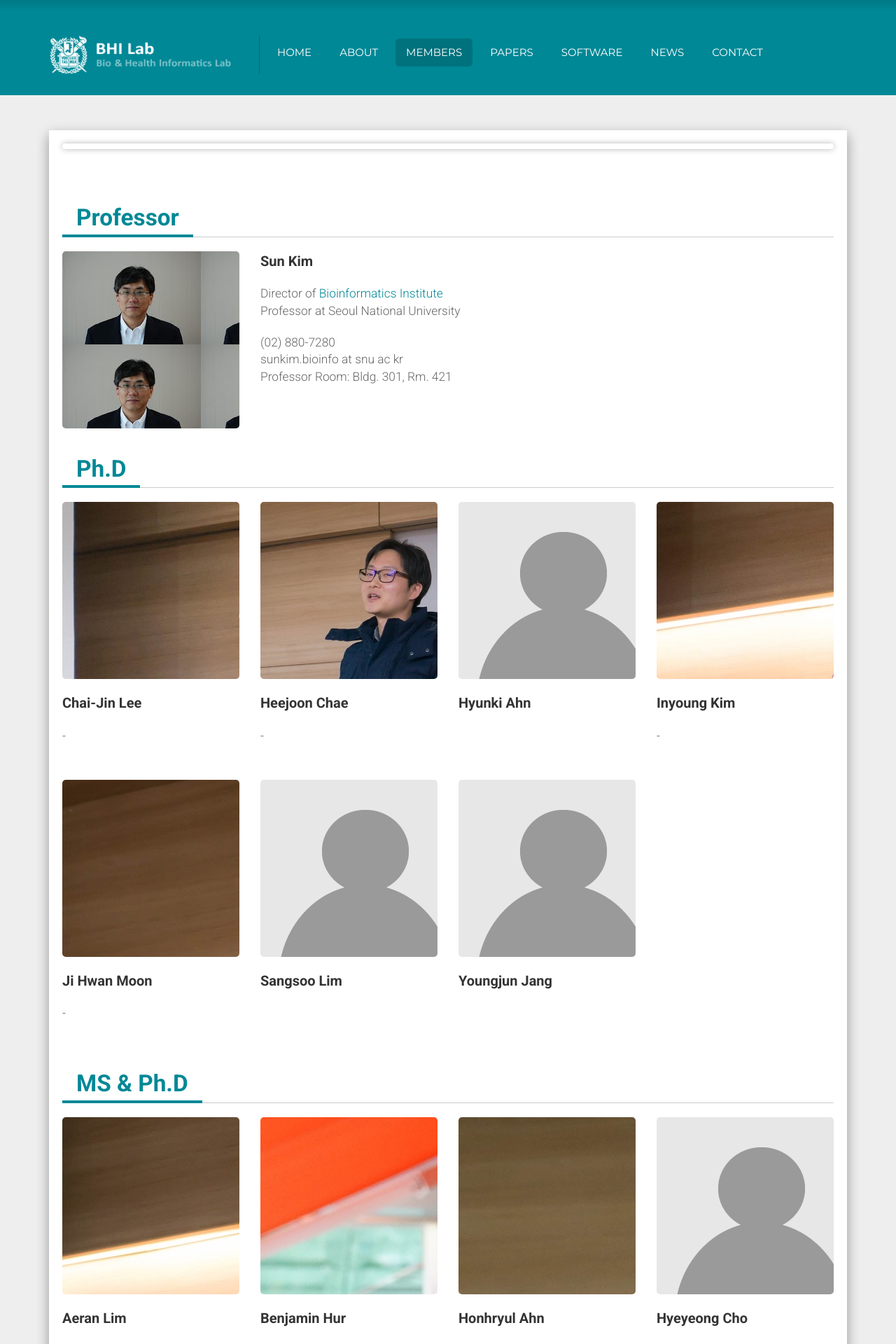
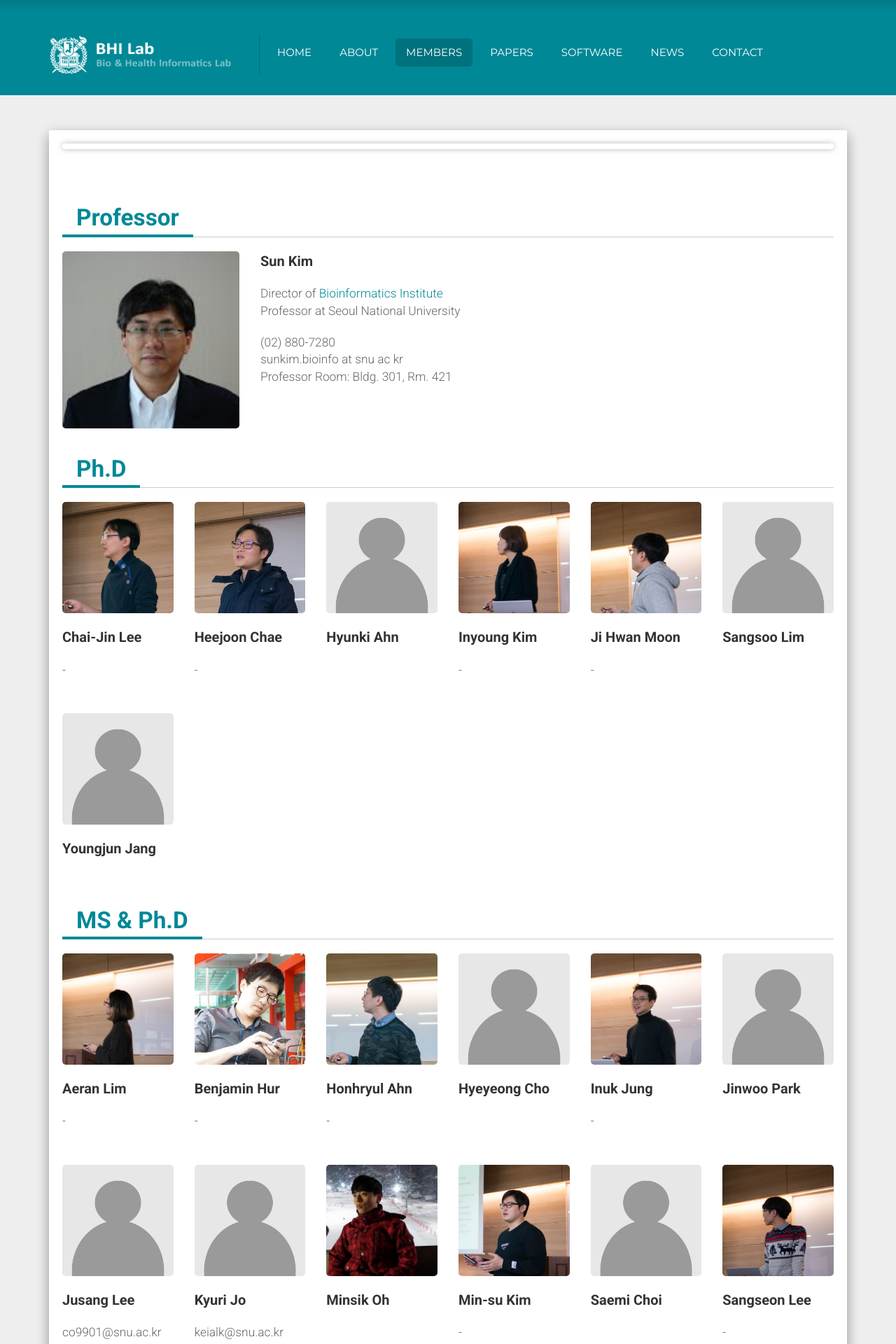
Before and after one commit to solanoon/bhi-kimlab.github.io, a Jekyll site: the page built from members.md, in a window 1280 px wide. Shown: the top 1920 px of the page at 70% size. Built offline with Jekyll 4.4.1, drawn with Linux system fonts in a browser that asks for light colours; nearby versions of some CDN libraries.

Commit message:
modified member page col to 6 / background-size safari compatibility updated

```diff
--- a/_includes/member_thumb.html
+++ b/_includes/member_thumb.html
@@ -2,11 +2,11 @@
     <div class="row members">
     {% assign idx=0 %}
     {% for member in include.members %}
-    <div class="col-md-3 col-sm-6 member">
+    <div class="col col-md-2 col-sm-2 col-xs-12 member">
       {% if include.img %}
       {% assign member_img="unknown.png" %}
       {% if member.img %}{% assign member_img=member.img %}{% endif %}
-      <div class="bg-cover member_img" style="background-image: url({{ site.baseurl }}/static/img/member/{{ member_img }}) !important">
+      <div class="bg-cover member_img" style="background-image: url({{ site.baseurl }}/static/img/member/{{ member_img }}) !important; background-size: 100%; background-size: cover;">
         <a class="" href="..{{ member.url }}">
         <img class="active_img" src="{{ site.baseurl }}/static/img/transparent.png">
         </a>
@@ -14,9 +14,10 @@
       {% endif %}
       <div class="member_desc"><span class="name"><a href="..{{ member.url }}">{{ member.title }}</a></span></div>
       <div class="member_desc">{{ member.contact }}</div>
+      <div class="member_desc">{{ member.summary }}</div>
     </div>
     {% assign idx=idx | plus:1 %}
-    {% assign mo= idx|modulo:4 %}
+    {% assign mo= idx|modulo:6 %}
     {% if mo == 0 %}<div class="clear"></div>{% endif %}
     {% endfor %}
     </div> <!-- row -->
--- a/static/css/main.css
+++ b/static/css/main.css
@@ -278,7 +278,12 @@
   font-weight: bold;
 }
 
-.bg-cover { background: center center no-repeat / cover; }
+.bg-cover {
+  /* Safari browser must reset background-size attr after img resetted */
+  background: center center no-repeat;
+  background-size: 100%; /* fallback */
+  background-size: cover;
+}
 .member { margin-bottom: 30px; }
 
 .member_img { margin-bottom: 20px; border-radius: 5px; background-image: url(../img/member/unknown.png); }
--- a/static/js/main.js
+++ b/static/js/main.js
@@ -39,7 +39,7 @@
   var img = imgs[Math.floor(Math.random()*imgs.length)];
   var img_src = $(img).find('img').attr('data-src');
   var img_desc = $(img).find('p').text();
-  $('#bg').attr('style', 'background-image: url("' + img_src + '") !important;');
+  $('#bg').attr('style', 'background-image: url("' + img_src + '") !important; background-size: 100%; background-size: cover;');
   $('#bg_desc').text(img_desc);
 }
 
```
Also changed, not shown: _members/youngjune_park.md (+2 -1 lines).
